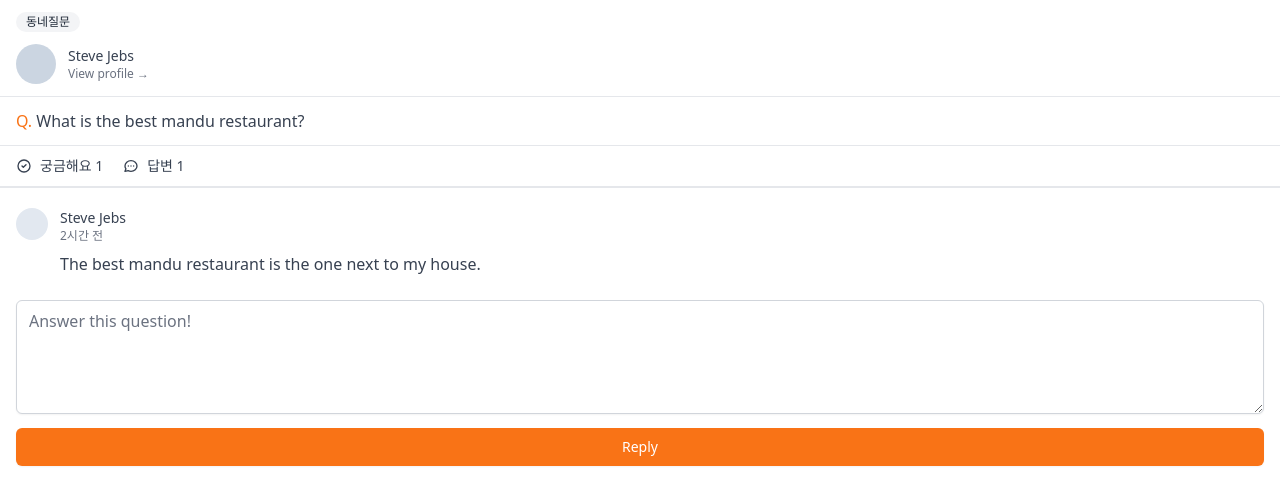
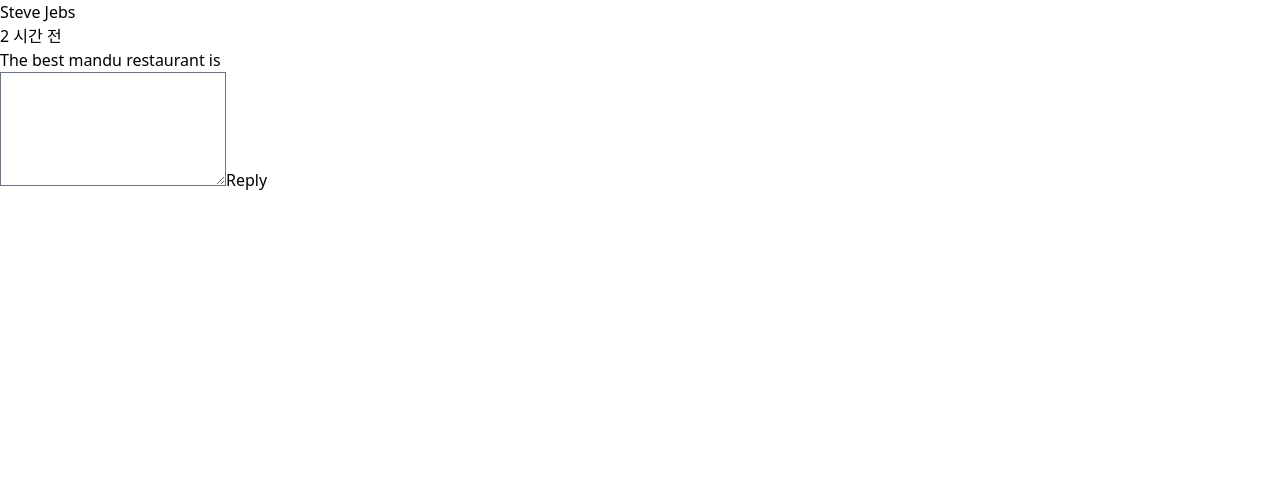
Before and after one commit to moonssa/carrot, a Next.js app: page /community/1 in a window 1280 px wide. Shown: the top 504 px of the page. Built offline with nearby package versions, Linux system fonts and the light colour scheme.

Commit message:
html for community detail screen

```diff
--- a/pages/community/[id].tsx
+++ b/pages/community/[id].tsx
@@ -3,83 +3,19 @@ import type { NextPage } from "next";
 const CommunityPostDetail: NextPage = () => {
   return (
     <div>
-      <span className="inline-flex my-3 ml-4 items-center px-2.5 py-0.5 rounded-full text-xs font-medium bg-gray-100 text-gray-800">
-        동네질문
-      </span>
-      <div className="flex mb-3 px-4 cursor-pointer pb-3  border-b items-center space-x-3">
-        <div className="w-10 h-10 rounded-full bg-slate-300" />
+      <div>
         <div>
-          <p className="text-sm font-medium text-gray-700">Steve Jebs</p>
-          <p className="text-xs font-medium text-gray-500">
-            View profile &rarr;
-          </p>
+          <div />
+          <div>
+            <p> Steve Jebs</p>
+            <p> 2 시간 전</p>
+            <p> The best mandu restaurant is </p>
+          </div>
         </div>
       </div>
       <div>
-        <div className="mt-2 px-4 text-gray-700">
-          <span className="text-orange-500 font-medium">Q.</span> What is the
-          best mandu restaurant?
-        </div>
-        <div className="flex px-4 space-x-5 mt-3 text-gray-700 py-2.5 border-t border-b-[2px]  w-full">
-          <span className="flex space-x-2 items-center text-sm">
-            <svg
-              className="w-4 h-4"
-              fill="none"
-              stroke="currentColor"
-              viewBox="0 0 24 24"
-              xmlns="http://www.w3.org/2000/svg"
-            >
-              <path
-                strokeLinecap="round"
-                strokeLinejoin="round"
-                strokeWidth="2"
-                d="M9 12l2 2 4-4m6 2a9 9 0 11-18 0 9 9 0 0118 0z"
-              ></path>
-            </svg>
-            <span>궁금해요 1</span>
-          </span>
-          <span className="flex space-x-2 items-center text-sm">
-            <svg
-              className="w-4 h-4"
-              fill="none"
-              stroke="currentColor"
-              viewBox="0 0 24 24"
-              xmlns="http://www.w3.org/2000/svg"
-            >
-              <path
-                strokeLinecap="round"
-                strokeLinejoin="round"
-                strokeWidth="2"
-                d="M8 12h.01M12 12h.01M16 12h.01M21 12c0 4.418-4.03 8-9 8a9.863 9.863 0 01-4.255-.949L3 20l1.395-3.72C3.512 15.042 3 13.574 3 12c0-4.418 4.03-8 9-8s9 3.582 9 8z"
-              ></path>
-            </svg>
-            <span>답변 1</span>
-          </span>
-        </div>
-      </div>
-      <div className="px-4 my-5 space-y-5">
-        <div className="flex items-start space-x-3">
-          <div className="w-8 h-8 bg-slate-200 rounded-full" />
-          <div>
-            <span className="text-sm block font-medium text-gray-700">
-              Steve Jebs
-            </span>
-            <span className="text-xs text-gray-500 block ">2시간 전</span>
-            <p className="text-gray-700 mt-2">
-              The best mandu restaurant is the one next to my house.
-            </p>
-          </div>
-        </div>
-      </div>
-      <div className="px-4">
-        <textarea
-          className="mt-1 shadow-sm w-full focus:ring-orange-500 rounded-md border-gray-300 focus:border-orange-500 "
-          rows={4}
-          placeholder="Answer this question!"
-        />
-        <button className="mt-2 w-full bg-orange-500 hover:bg-orange-600 text-white py-2 px-4 border border-transparent rounded-md shadow-sm text-sm font-medium focus:ring-2 focus:ring-offset-2 focus:ring-orange-500 focus:outline-none ">
-          Reply
-        </button>
+        <textarea rows={4} />
+        <button>Reply</button>
       </div>
     </div>
   );
```
